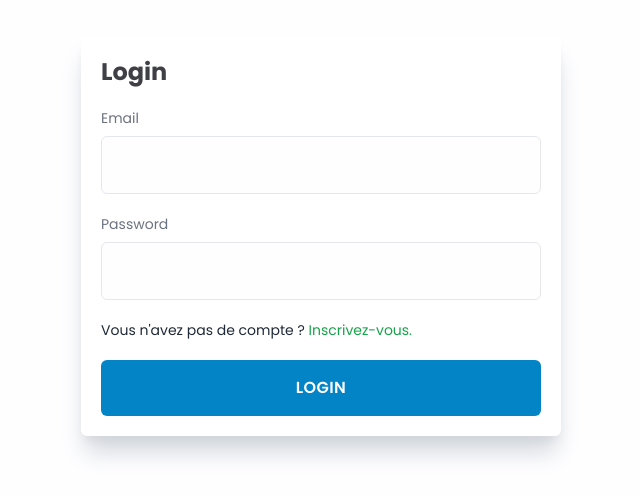
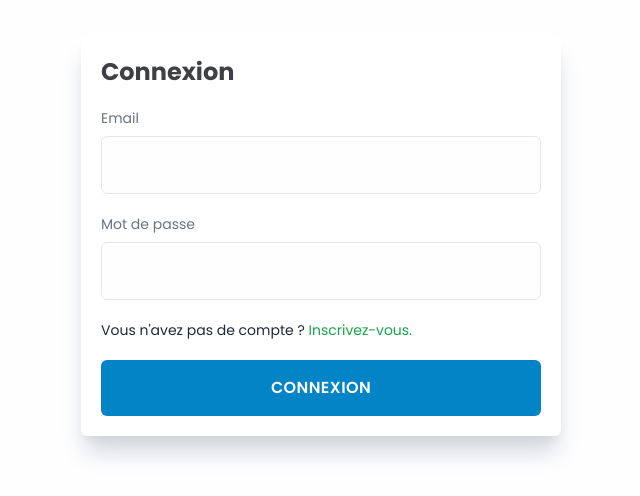
Before and after one commit to loqman1235/essencia_admin_client, a React (Vite) app: page /login in a window 1280 px wide. Shown: the part 164-660 px from the top of the page, without its empty margins (319-959 px from the left). Built offline with nearby package versions, Linux system fonts and the light colour scheme.

Commit message:
login translation

```diff
--- a/src/pages/LoginPage.jsx
+++ b/src/pages/LoginPage.jsx
@@ -17,7 +17,7 @@ const LoginPage = () => {
   return (
     <div className="px-5 w-full h-screen flex items-center justify-center bg-[#FEFEFF]">
       <div className="w-full md:w-[480px] bg-white shadow-gray-300 shadow-xl rounded-md p-5">
-        <h2 className="text-2xl mb-5 font-bold text-zinc-700">Login</h2>
+        <h2 className="text-2xl mb-5 font-bold text-zinc-700">Connexion</h2>
         <form onSubmit={handleSubmit}>
           <div className="flex flex-col gap-2 mb-5">
             <label htmlFor="email" className="text-sm text-gray-500">
@@ -40,7 +40,7 @@ const LoginPage = () => {
 
           <div className="flex flex-col gap-2 mb-5">
             <label htmlFor="password" className="text-sm text-gray-500">
-              Password
+              Mot de passe
             </label>
             <input
               type="password"
@@ -69,7 +69,7 @@ const LoginPage = () => {
             </p>
           </div>
           <button className="w-full bg-sky-600 uppercase tracking-wide text-white flex items-center justify-center rounded-md p-4 font-semibold">
-            Login
+            Connexion
           </button>
         </form>
       </div>
```
